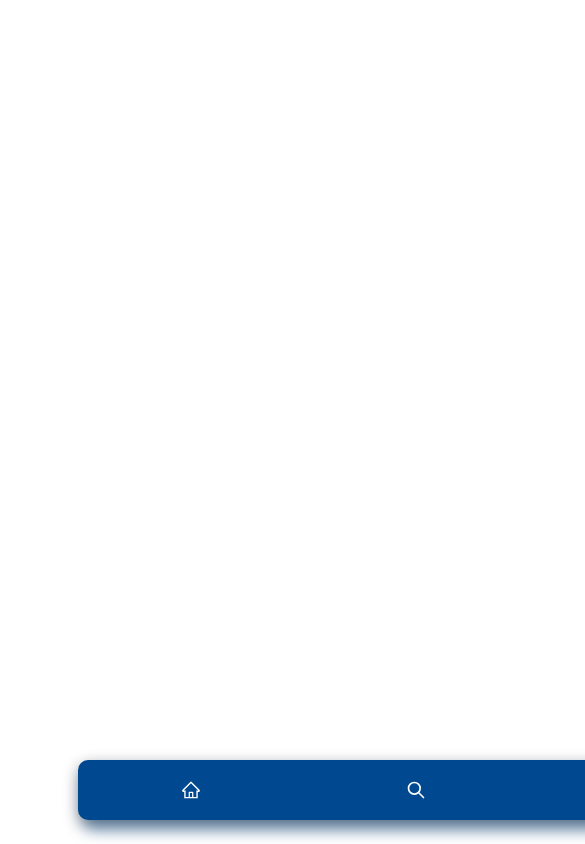
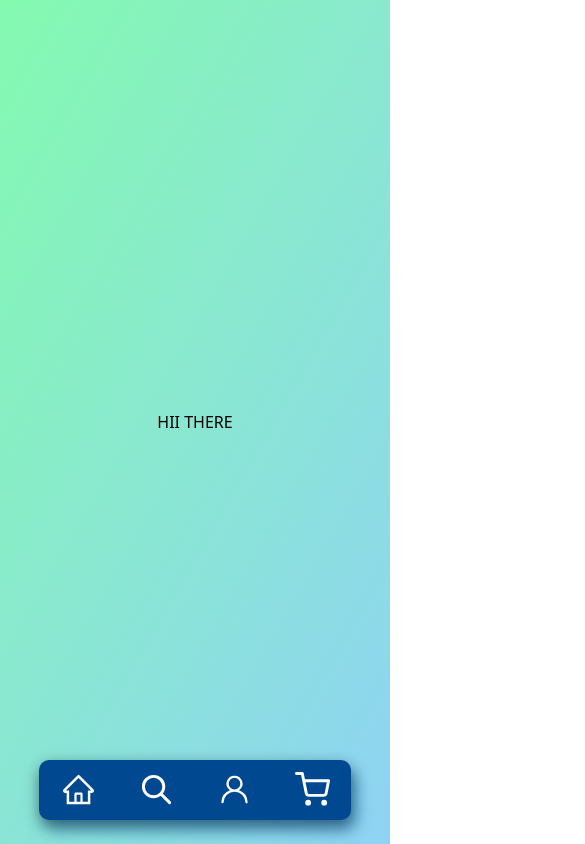
Before and after one commit to shashikant010/organic-store, a Next.js app: page / in a window 390 px wide. Shown: the top 844 px of the page, 585 px wide, since content can reach past the window. Built offline with nearby package versions, Linux system fonts and the light colour scheme.

Commit message:
fixed some nav issue

```diff
--- a/src/app/components/Navbar.jsx
+++ b/src/app/components/Navbar.jsx
@@ -3,9 +3,9 @@
 
 function Navbar() {
   return (
-    <body>
-            <div className="button-container">
-  <button className="button">
+    <>
+            <div className="navButton-container">
+  <button className="navButton">
     <svg
       className="icon"
       stroke="currentColor"
@@ -21,7 +21,7 @@ function Navbar() {
       ></path>
     </svg>
   </button>
-  <button className="button">
+  <button className="navButton">
     <svg
       className="icon"
       stroke="currentColor"
@@ -40,7 +40,7 @@ function Navbar() {
       ></path>
     </svg>
   </button>
-  <button className="button">
+  <button className="navButton">
     <svg
       className="icon"
       stroke="currentColor"
@@ -57,7 +57,7 @@ function Navbar() {
     </svg>
   </button>
 
-  <button className="button">
+  <button className="navButton">
     <svg
       className="icon"
       stroke="currentColor"
@@ -79,7 +79,7 @@ function Navbar() {
   </button>
 </div>
 
-    </body>
+    </>
   )
 }
 
--- a/src/app/globals.css
+++ b/src/app/globals.css
@@ -1,3 +1,12 @@
 @tailwind base;
 @tailwind components;
 @tailwind utilities;
+
+.homepage{
+  display: flex;
+  align-items: center;
+  justify-content: center;
+  height: 100vh;
+  width: 100vw;
+  background-image: linear-gradient(120deg, #84fab0 0%, #8fd3f4 100%);;
+}
--- a/src/app/layout.tsx
+++ b/src/app/layout.tsx
@@ -1,4 +1,4 @@
-
+'use client'
 import Navbar from "./components/Navbar";
 import "./globals.css";
 
@@ -10,8 +10,10 @@ export default function RootLayout({
 }>) {
   return (
     <html lang="en">
+      <body>
+        {children}
       <Navbar/>
-      <body>{children}</body>
+        </body>
     </html>
   );
 }
--- a/src/app/page.tsx
+++ b/src/app/page.tsx
@@ -3,7 +3,8 @@
 import Navbar from "./components/Navbar.jsx"
 export default function Home() {
   return (
-    <>
-    </>
+    <div className="homepage">
+      <h1>HII THERE</h1>
+    </div>
   );
 }
--- a/src/css/navbar.css
+++ b/src/css/navbar.css
@@ -1,4 +1,4 @@
-.button-container {
+.navButton-container {
     display: flex;
     background-color: rgba(0, 73, 144);
     width: 900px;
@@ -13,11 +13,11 @@
     top: 90vh;
     left: 20vw;
   }
-  .button-container:hover {
+  .navButton-container:hover {
     transition: all 0.5s;
   }
 
-  .button {
+  .navButton {
     outline: 0 !important;
     border: 0 !important;
     width: 40px;
@@ -32,10 +32,20 @@
     cursor: pointer;
   }
 
-  .button:hover {
+  .navButton:hover {
     transform: translateY(-3px);
   }
 
   .icon {
-    font-size: 20px;
+    font-size: 35px;
   }
+
+  @media screen and (max-width:800px) {
+    .navButton-container {
+        width: 80vw;
+        height: 60px;
+
+        top: 90vh;
+        left: 10vw;
+      }
+  }
```
